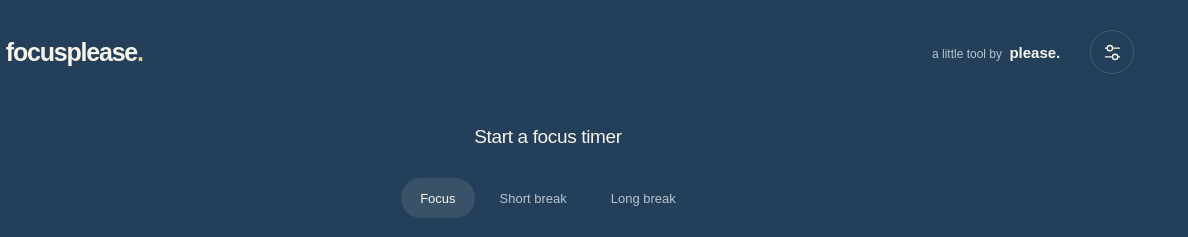
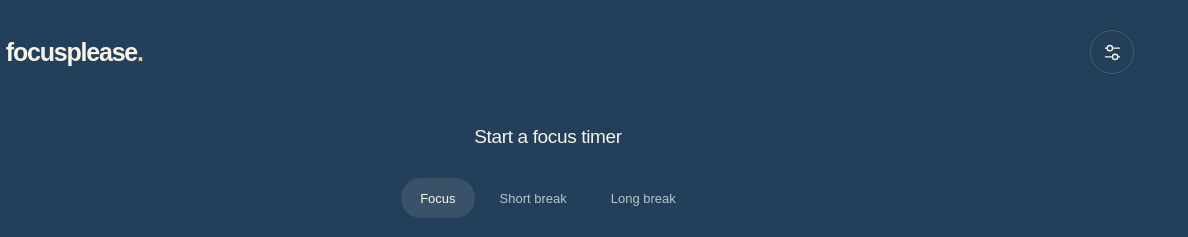
Before and after one commit to aporka-droid/focus-please, a plain HTML site: page index.html in a window 1280 px wide. Shown: the top 237 px of the page, 92-1280 px from the left. Drawn offline with Linux system fonts and the light colour scheme.

Commit message:
Remove collection link from the app header

```diff
--- a/index.html
+++ b/index.html
@@ -18,7 +18,7 @@
 <body>
   <header class="header">
     <a class="brand" href="./" aria-label="Focus Please home"><img class="collection-mark" src="assets/favicon.svg?v=20261030" width="34" height="34" alt="" aria-hidden="true">focusplease<span>.</span></a>
-    <div class="header-actions"><span class="collection">a little tool by <a href="https://please.aporka.dev/" target="_blank" rel="noopener">please.</a></span><button class="icon-button" id="settings-open" aria-label="Open settings" title="Settings"><svg viewBox="0 0 24 24" aria-hidden="true"><path d="M4 7h16M4 17h16"/><circle cx="9" cy="7" r="3"/><circle cx="15" cy="17" r="3"/></svg></button></div>
+    <div class="header-actions"><button class="icon-button" id="settings-open" aria-label="Open settings" title="Settings"><svg viewBox="0 0 24 24" aria-hidden="true"><path d="M4 7h16M4 17h16"/><circle cx="9" cy="7" r="3"/><circle cx="15" cy="17" r="3"/></svg></button></div>
   </header>
   <main>
     <div class="intro"><h1>Start a focus timer</h1></div>
```
